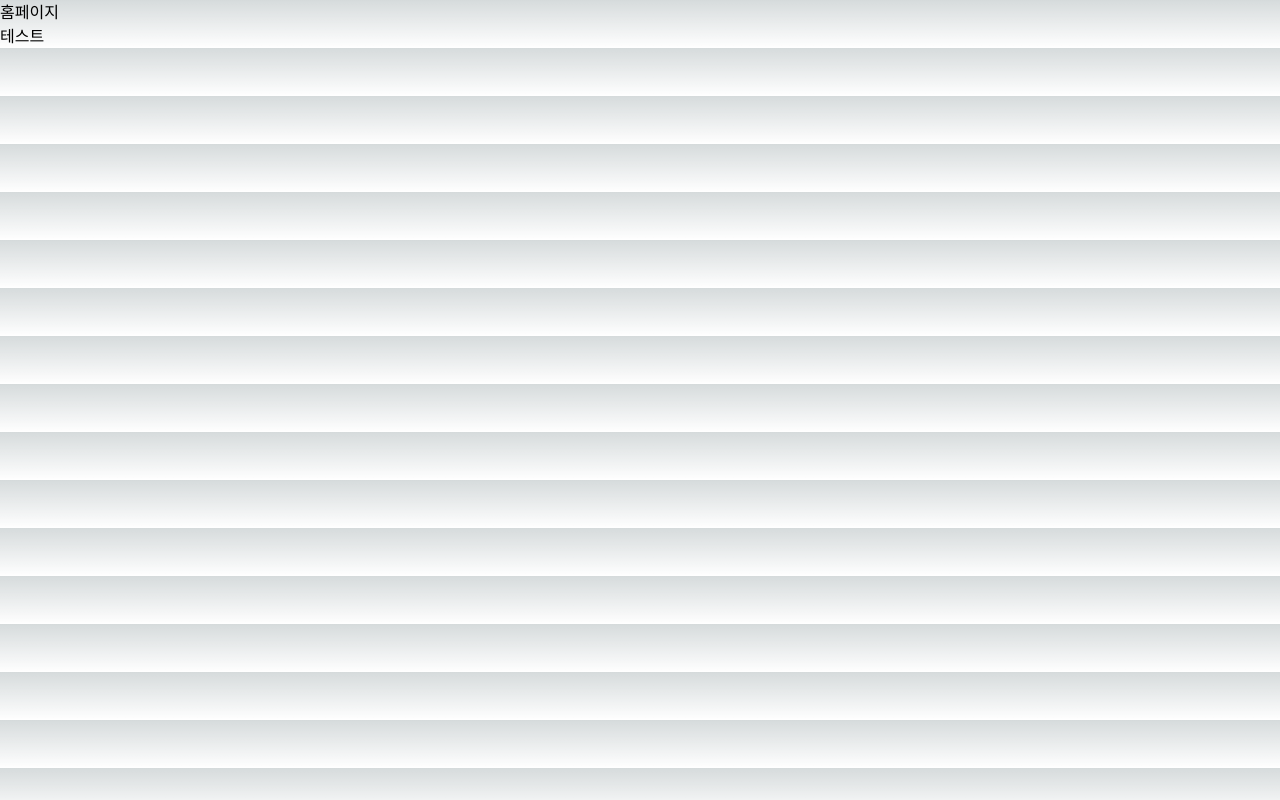
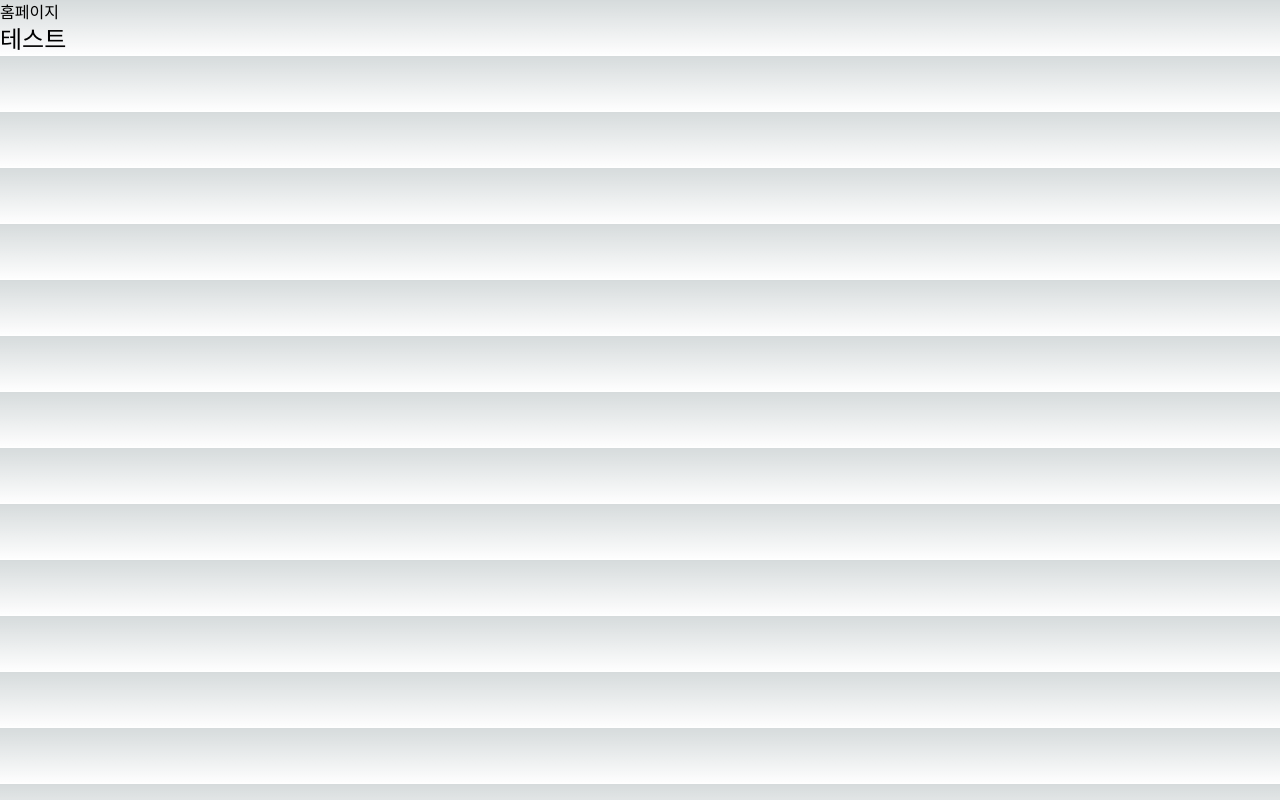
Before and after one commit to skditjsdud35/sfaclog-team4, a Next.js app in the folder apps/sfaclog/: page / in a window 1280 px wide. Built offline with nearby package versions, Linux system fonts and the light colour scheme.

Commit message:
Feat:Common스타일 수정

```diff
--- a/apps/sfaclog/src/app/page.tsx
+++ b/apps/sfaclog/src/app/page.tsx
@@ -1,11 +1,10 @@
-import Image from "next/image";
 import { Common } from "@/styles/common";
 
 export default function Home() {
   return (
     <div>
       홈페이지
-      <p className={`text-${Common.font.size.xxl}`}>테스트</p>
+      <p className={`text-${Common.colors.primary[70]} ${Common.font.size.xxl}`}>테스트</p>
     </div>
 
   );
--- a/apps/sfaclog/src/styles/common.ts
+++ b/apps/sfaclog/src/styles/common.ts
@@ -1,76 +1,57 @@
 export const Common = {
-  colors : {
-    neutral : {
-      100 : "#030303",
-      90 : "#1A1A1A",
-      80 : "#333333",
-      70 : "#4D4D4D",
-      60 : "#666666",
-      50 : "#808080",
-      40 : "#999999",
-      30 : "#B3B3B3",
-      20 : "#CCCCCC",
-      10 : "#E6E6E6",
-      5 : "#F3F3F3",
-      0 : "#FFFFFF",
+  colors: {
+    neutral: {
+      100: "black",       // #000000
+      90: "gray-100",     // #f7fafc
+      80: "gray-200",     // #edf2f7
+      70: "gray-300",     // #e2e8f0
+      60: "gray-400",     // #cbd5e0
+      50: "gray-500",     // #a0aec0
+      40: "gray-600",     // #718096
+      30: "gray-700",     // #4a5568
+      20: "gray-800",     // #2d3748
+      10: "gray-900",     // #1a202c
+      0: "white",         // #ffffff
     },
-    primary : {
-      100 : "#0059FF",
-      90 : "#196AFF",
-      80 : "#337AFF",
-      70 : "#4C8BFF",
-      60 : "#669BFF",
-      50 : "#7FACFF",
-      40 : "#99BDFF",
-      30 : "#B2CDFF",
-      20 : "#CCDEFF",
-      10 : "#E5EEFF",
-      5 : "#F5F8FF",
-    },
-    stroke : {
-      blue : "#99BDFF",
-      main : "#E6E6E6",
-      5 : "#F3F3F3",
-    },
-    background : {
-      100 : "#666666",
-      50 : "#A9A9A9",
-      5 : "#F8F8F9",
-      blue : "#F5F8FF",
-    },
-    system : {
-      warning : "#FF0000",
-      success : "#07A320",
+    primary: {
+      100: "blue-900",    // #003366
+      90: "blue-800",     // #004080
+      80: "blue-700",     // #005099
+      70: "blue-600",     // #0066b3
+      60: "blue-500",     // #007acc
+      50: "blue-400",     // #008cf5
+      40: "blue-300",     // #199bff
+      30: "blue-200",     // #4c8bff
+      20: "blue-100",     // #7facff
+      10: "blue-50",      // #b2cdff
     },
   },
-  font : {
-    size : {
-      header : "48px",
-      xxxl: "36px",
-      xxl: "32px",
-      xl: "24px",
-      lg: "20px",
-      md: "18px",
-      sm: "16px",
-      xs: "15px",
-      xxs: "14px",
-      button : "12px",
+  font: {
+    size: {
+      header: "text-4xl",  // 48px
+      xxxl: "text-3xl",    // 36px
+      xxl: "text-2xl",     // 32px
+      xl: "text-xl",       // 24px
+      lg: "text-lg",       // 20px
+      md: "text-base",     // 18px
+      sm: "text-sm",       // 14px
+      xs: "text-xs",       // 12px
     },
-    weight : {
-      bold: "700",
-      medium: "500",
-      regular: "400",
+    weight: {
+      bold: "font-bold",
+      medium: "font-medium",
+      regular: "font-normal",
     },
-    lineHeight : {
-      base : "140%",
+    lineHeight: {
+      base: "leading-normal",
     },
   },
-  space : {
-    xs: "8px",
-    s: "16px",
-    md: "24px",
-    lg: "40px",
-    xl: "60px",
-    xxl: "100px",
-  }
-}
+  space: {
+    xs: "m-2",   // 8px
+    s: "m-4",    // 16px
+    md: "m-6",   // 24px
+    lg: "m-10",  // 40px
+    xl: "m-16",  // 60px
+    xxl: "m-28", // 100px
+  },
+};
--- a/package.json
+++ b/package.json
@@ -12,7 +12,6 @@
   "devDependencies": {
     "@repo/eslint-config": "*",
     "@repo/typescript-config": "*",
-
     "husky": "^8.0.3",
     "prettier": "^3.1.1",
     "react": "^18.2.0",
@@ -29,6 +28,9 @@
     "packages/*"
   ],
   "dependencies": {
-    "next-transpile-modules": "^10.0.1"
+    "autoprefixer": "^10.4.17",
+    "next-transpile-modules": "^10.0.1",
+    "postcss": "^8.4.33",
+    "tailwindcss": "^3.4.1"
   }
 }
```
Also changed, not shown: 1 other file (tests, documents, lock files or other folders).
